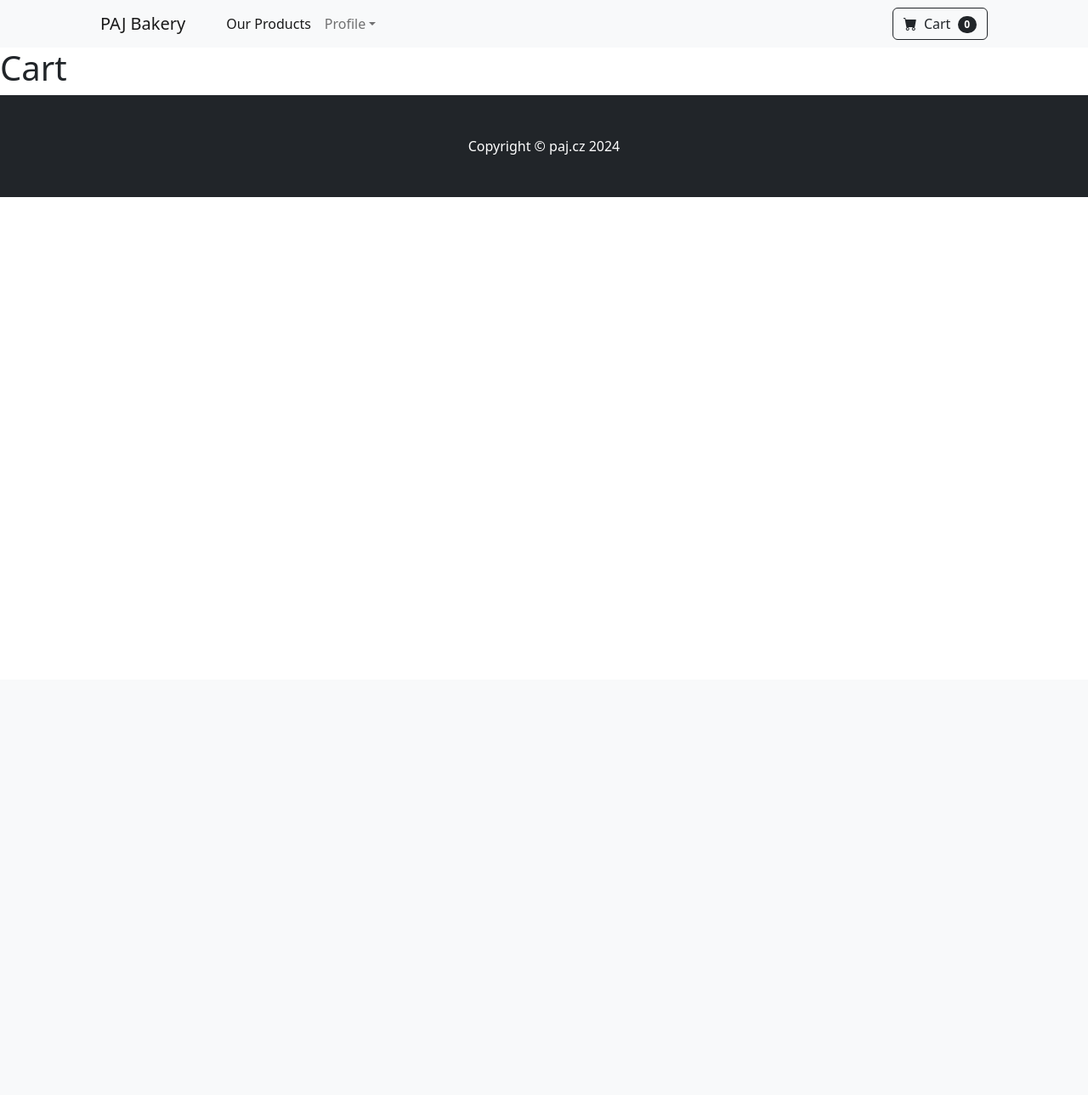
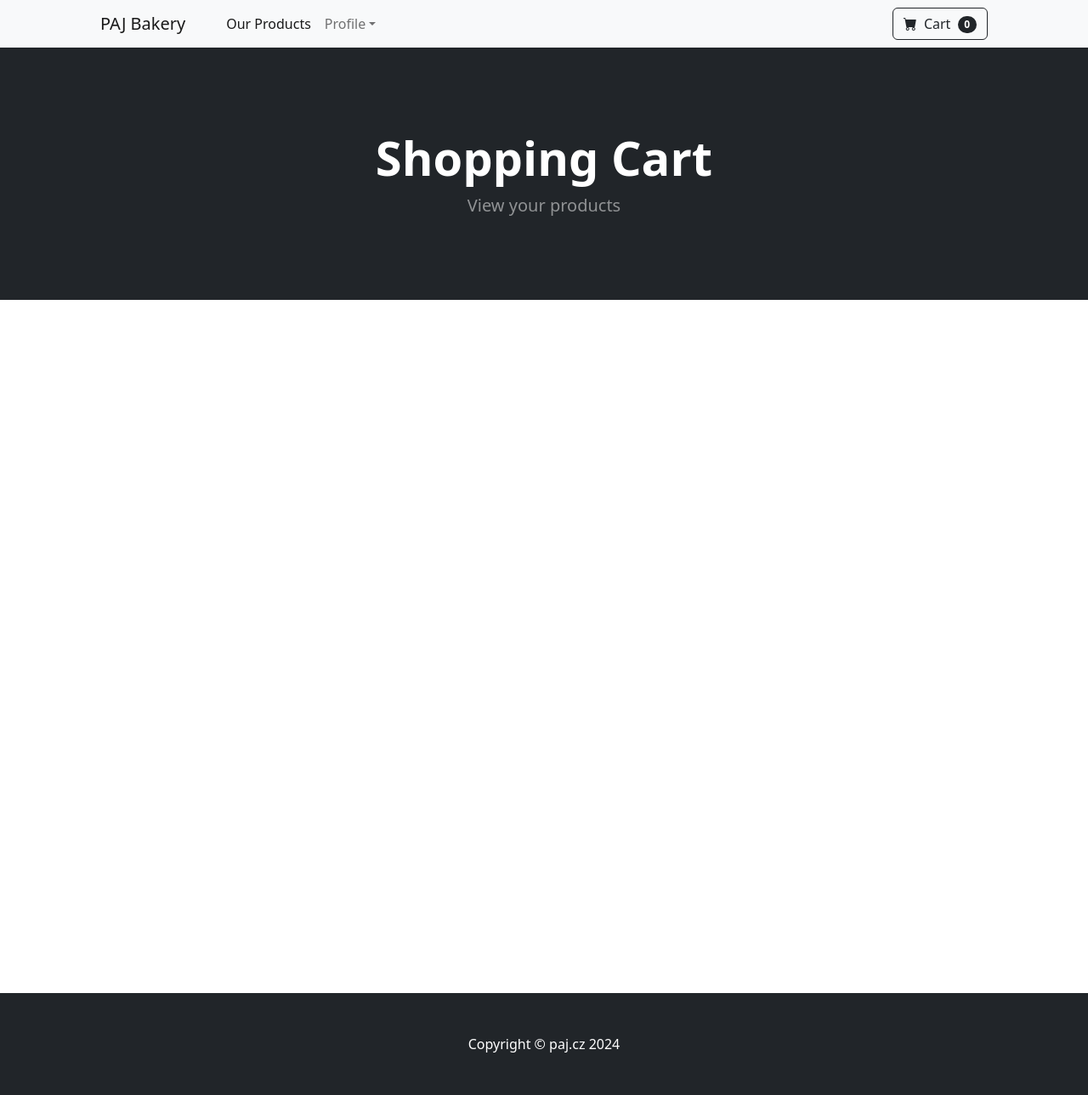
Before and after one commit to PetrMrazek/final_project_CZ20_PM, a Django app: page /cart in a window 1280 px wide. Shown: the whole page at 85% size. Before the commit the page ends 232 px from the top, so only its background shows below. Run offline with Django 5.2, Linux system fonts and the light colour scheme; some libraries are stand-ins or nearby versions.

Commit message:
feat: Cart Summary set up

```diff
--- a/online_obchod_AJP/urls.py
+++ b/online_obchod_AJP/urls.py
@@ -38,7 +38,10 @@ urlpatterns = [
     path('products/edit/<pk>/', ProductUpdateView.as_view(), name='edit_product'),
     path('products/delete/<pk>/', ProductDeleteView.as_view(), name='delete_product'),
 
-    path('cart', CartSummaryView.as_view(), name='cart'),
+    path('cart', CartSummaryView.as_view(), name='cart_summary'),
+    #path('cart/add/', CartAddView.as_view(), name='cart_add'),
+    #path('cart/delete/', CartDeleteView.as_view(), name='cart_delete'),
+    #path('cart/update/', CartUpdateView.as_view(), name='cart_update'),
 
     path('userpage/', UserView.as_view(), name='userpage'),
     path('accounts/register/', SingUpView.as_view(), name='register'),
--- a/viewer/Templates/cart.html
+++ /dev/null
@@ -1,8 +0,0 @@
-{% extends 'base.html' %}
-
-{% block content %}
-
-<h1>Cart</h1>
-
-
-{% endblock %}
--- /dev/null
+++ b/viewer/Templates/cart_summary.html
@@ -0,0 +1,45 @@
+{% extends 'base.html' %}
+
+{% block content %}
+
+<!-- Header-->
+        <header class="bg-dark py-5">
+            <div class="container px-4 px-lg-5 my-5">
+                <div class="text-center text-white">
+                    <h1 class="display-4 fw-bolder">Shopping Cart</h1>
+                    <p class="lead fw-normal text-white-50 mb-0">View your products</p>
+                </div>
+            </div>
+        </header>
+
+        <div class="container">
+        	<div class="row">
+
+        			<div class="col-8">
+        				<br/><br/>
+
+<br/><br/>
+        			</div>
+
+        	</div>
+        </div>
+
+        <br></br>
+        <br></br>
+        <br></br>
+        <br></br>
+        <br></br>
+        <br></br>
+        <br></br>
+        <br></br>
+        <br></br>
+        <br></br>
+        <br></br>
+        <br></br>
+        <br></br>
+        <br></br>
+        <br></br>
+
+
+
+{% endblock %}
--- a/viewer/Templates/navbar.html
+++ b/viewer/Templates/navbar.html
@@ -25,15 +25,11 @@
 
                     </ul>
                   <form class="d-flex">
-                        <button class="btn btn-outline-dark" type="submit">
-                            <i class="bi-cart-fill me-1"></i>
+                        <a href="{% url 'cart_summary' %}" class="btn btn-outline-dark"><i class="bi-cart-fill me-1"></i>
                             Cart
                             <span class="badge bg-dark text-white ms-1 rounded-pill">0</span>
-                        </button>
-                    </form>
-
-
-                    </form>
+                        </a>
+                  </form>
                 </div>
             </div>
        </nav>
--- a/viewer/views.py
+++ b/viewer/views.py
@@ -49,7 +49,7 @@ class ProductUpdateView(PermissionRequiredMixin, UpdateView):
     model = Product
     form_class = ProductForm
     success_url = reverse_lazy('products')
-    permission_required = 'viewer.change_product'
+    permission_required = ('viewer.change_product')
 
 class ProductDeleteView(PermissionRequiredMixin, DeleteView):
     template_name = 'confirm_delete_product.html'
@@ -69,4 +69,10 @@ class UserView(TemplateView):
 
 # Order management views
 class CartSummaryView(TemplateView):
-    template_name = 'cart.html'
+    template_name = 'cart_summary.html'
+
+#class CartAddView(CreateView):
+
+#class CartDeleteView(DeleteView):
+
+#class CartUpdateView(UpdateView):
```
